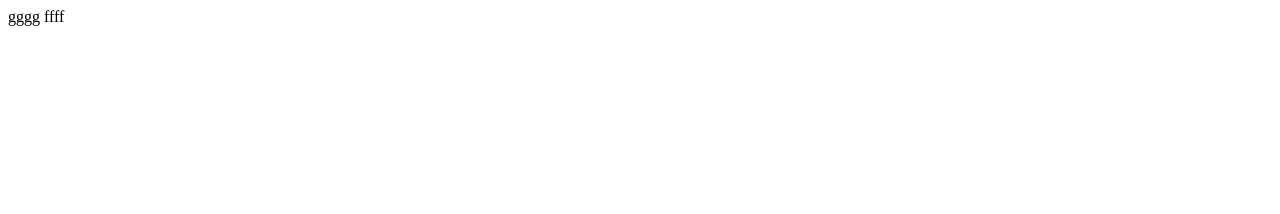
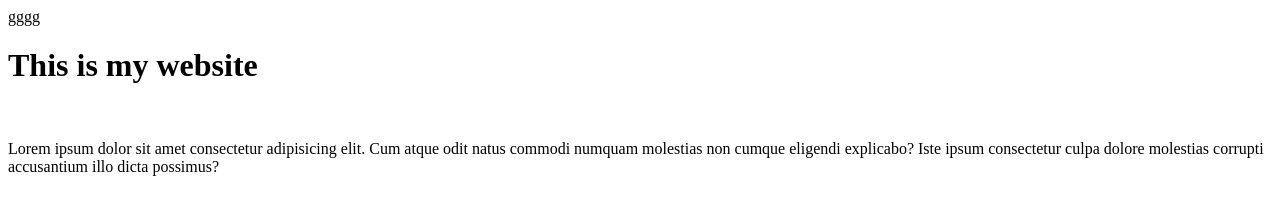
Before and after one commit to sam1864/GitDemo, a plain HTML site: page index.html in a window 1280 px wide. Drawn offline with Linux system fonts and the light colour scheme.

Commit message:
heading added

```diff
--- a/index.html
+++ b/index.html
@@ -3,9 +3,15 @@
 <head> </head>
 
 
-<body>gggg</body>
+<body>gggg
+    <h1>This is my website</h1>
+    <br>
+    <p>Lorem ipsum dolor sit amet consectetur adipisicing elit. Cum atque odit natus commodi
+        numquam molestias non cumque eligendi explicabo? Iste ipsum consectetur culpa dolore molestias corrupti
+        accusantium illo dicta possimus?</p>
+</body>
 
-<body>ffff</body>
+
 
 
 </html>
```
